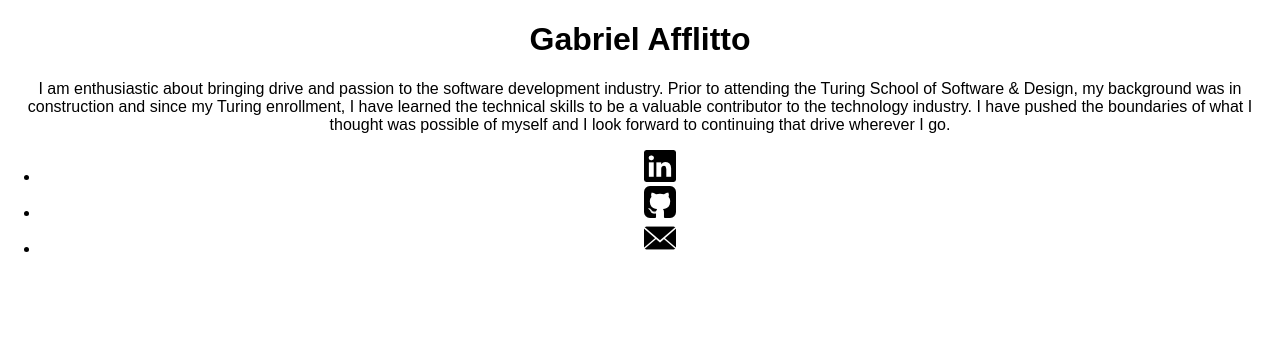
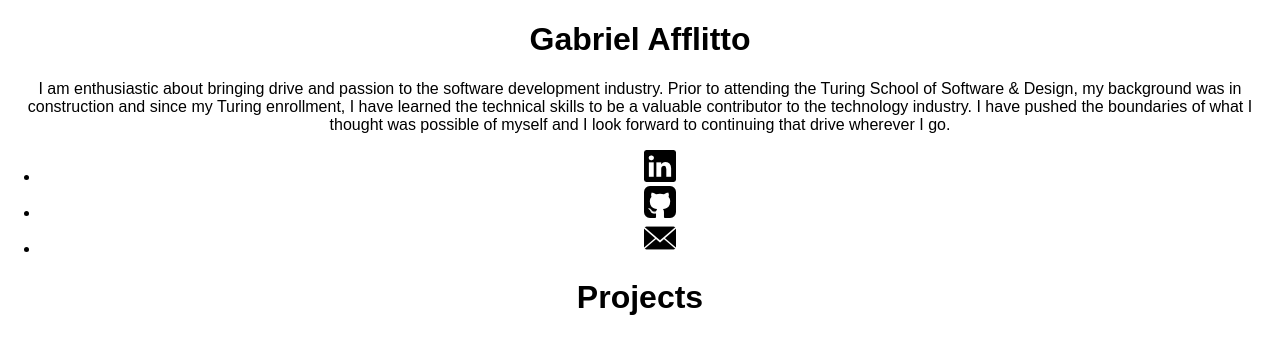
Before and after one commit to GabrielAfflitto/personal-site, a React (Create React App) app: page / in a window 1280 px wide. Shown: the top 354 px of the page. Built offline with nearby package versions, Linux system fonts and the light colour scheme.

Commit message:
created separate component for projects

```diff
--- /dev/null
+++ b/src/components/projects.js
@@ -0,0 +1,14 @@
+import React, {Component} from 'react';
+
+
+class Projects extends Component {
+  render() {
+    return (
+      <div>
+      <h1>Projects</h1>
+      </div>
+    )
+  }
+}
+
+export default Projects;
--- a/src/components/welcome.js
+++ b/src/components/welcome.js
@@ -2,6 +2,7 @@ import React, {Component} from 'react';
 import linkedin from '../images/linkedin.png'
 import email from '../images/email.png'
 import github from '../images/github.png'
+import Projects from './projects'
 
 class Welcome extends Component {
   render() {
@@ -14,11 +15,12 @@ class Welcome extends Component {
           learned the technical skills to be a valuable contributor to the technology industry.
           I have pushed the boundaries of what I thought was possible of myself and I look forward to continuing that drive wherever I go.
         </div>
-        <ul>
+        <ul className="links">
           <li className="linked"><a href={'https://www.linkedin.com/in/gabeafflitto'} target='_blank'><img src={linkedin} className="icon"></img></a></li>
           <li className="github"><a href={'https://github.com/GabrielAfflitto'} target='_blank'><img src={github} className="icon"></img></a></li>
           <li className="email"><a href={'mailto:gafflitto92@gmail.com?subject=Hey There!'}><img src={email} className="icon"></img></a></li>
         </ul>
+        <Projects />
       </div>
     )
   }
```
